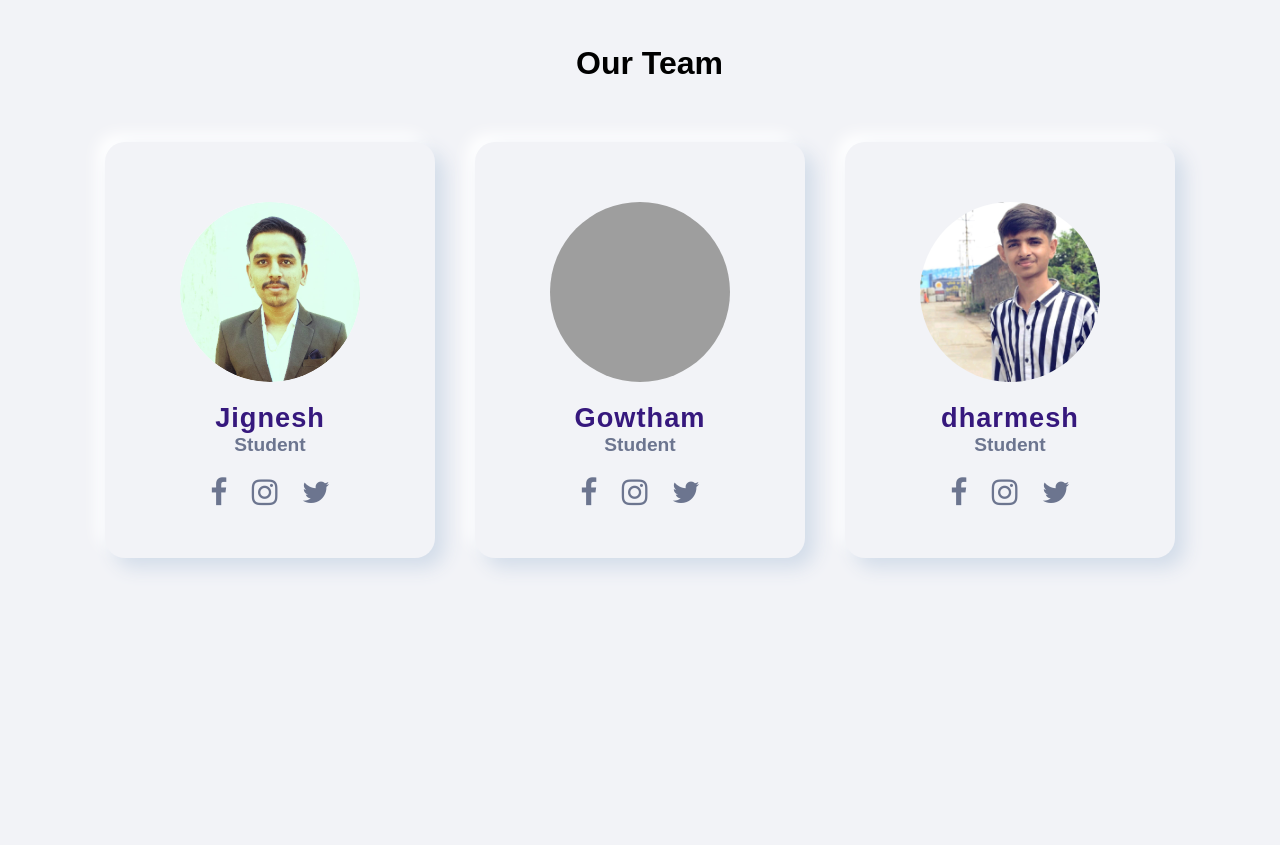
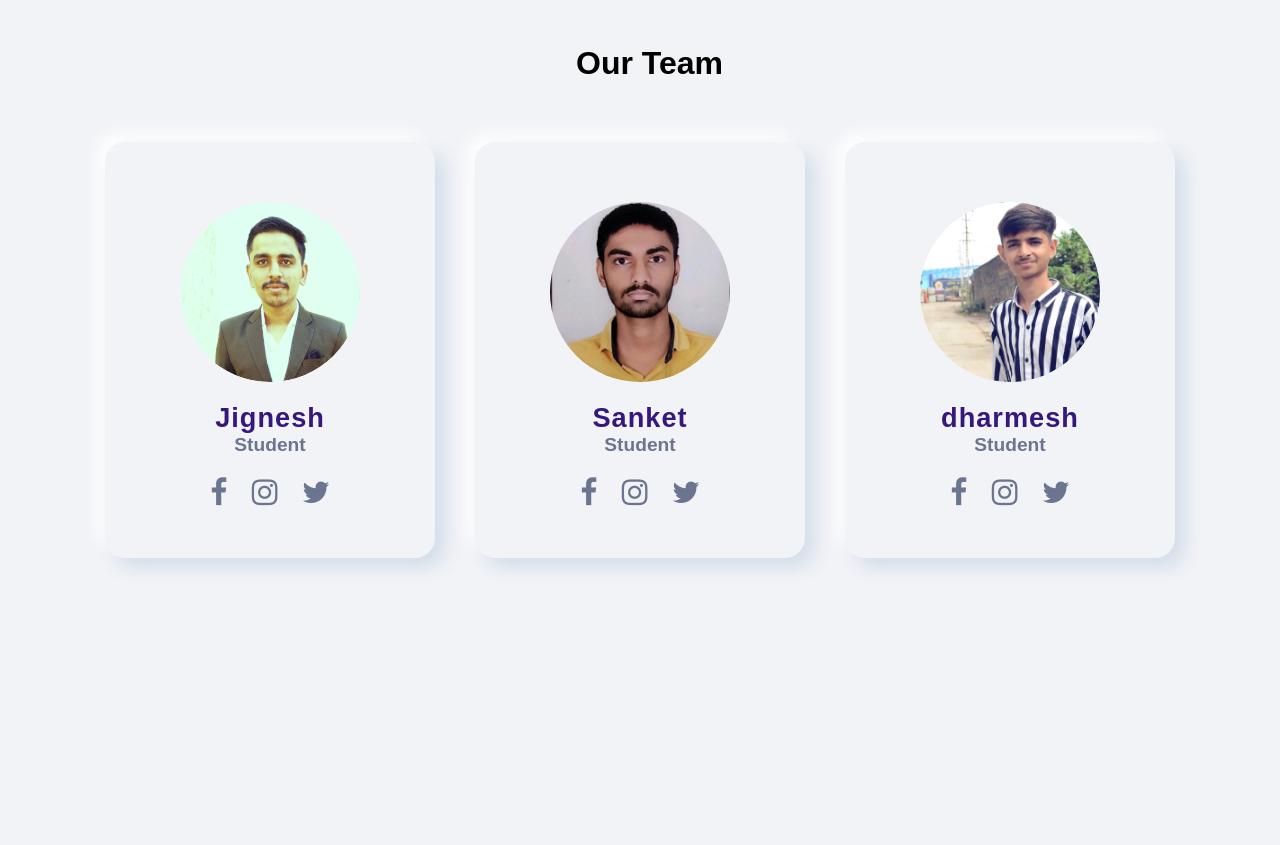
Before and after one commit to jigneshbambhava/Hostel-management-system, a PHP site: page /aboutme.php in a window 1280 px wide. Run offline with PHP 8.4, Linux system fonts and the light colour scheme; grey boxes are pictures that could not be loaded.

Commit message:
Update aboutme.php

```diff
--- a/aboutme.php
+++ b/aboutme.php
@@ -36,10 +36,10 @@
         <div class="card">
             <div class="content">
                 <div class="imgBx">
-                    <img src="images\gowtham.jpeg" alt="">
+                    <img src="images\sanket.jpeg" alt="">
                 </div>
                 <div class="contentBx">
-                    <h4>Gowtham</h4>
+                    <h4>Sanket</h4>
                     <h5>Student</h5>
                 </div>
                 <div class="sci">
```
